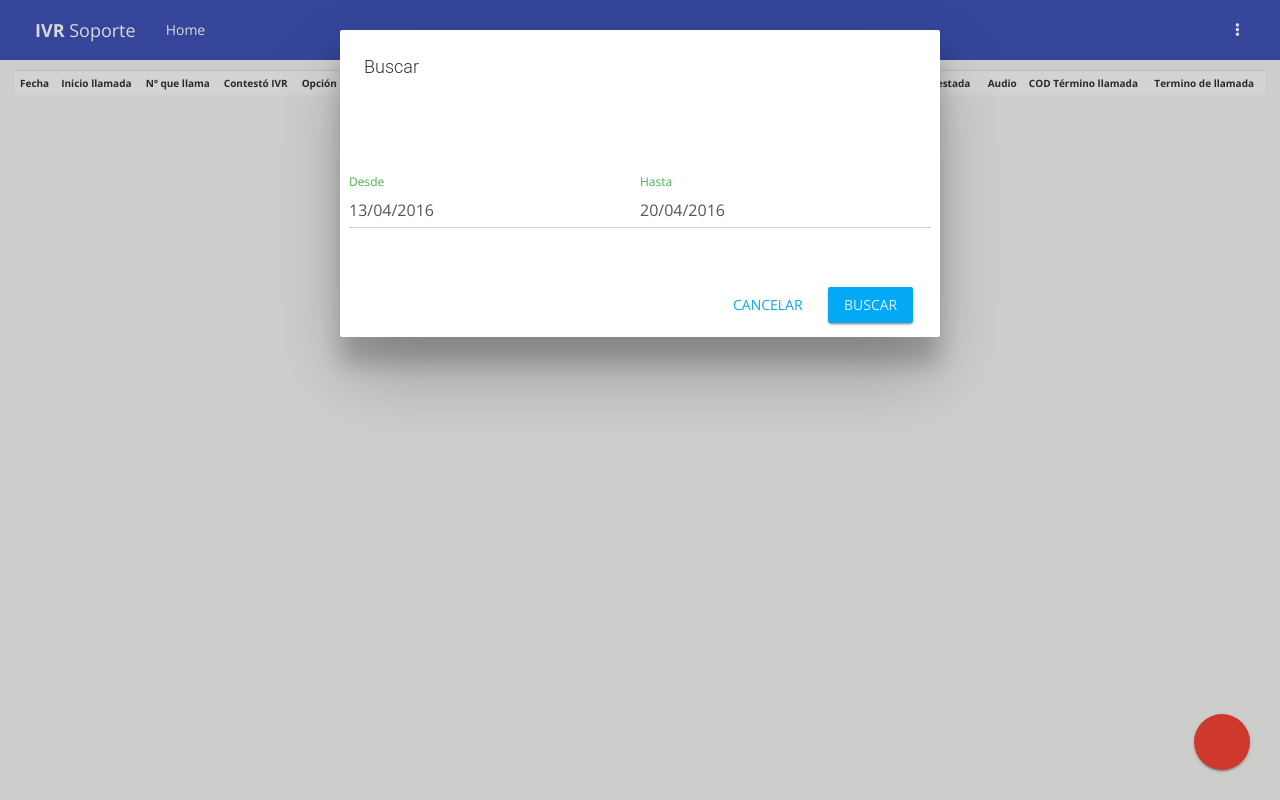
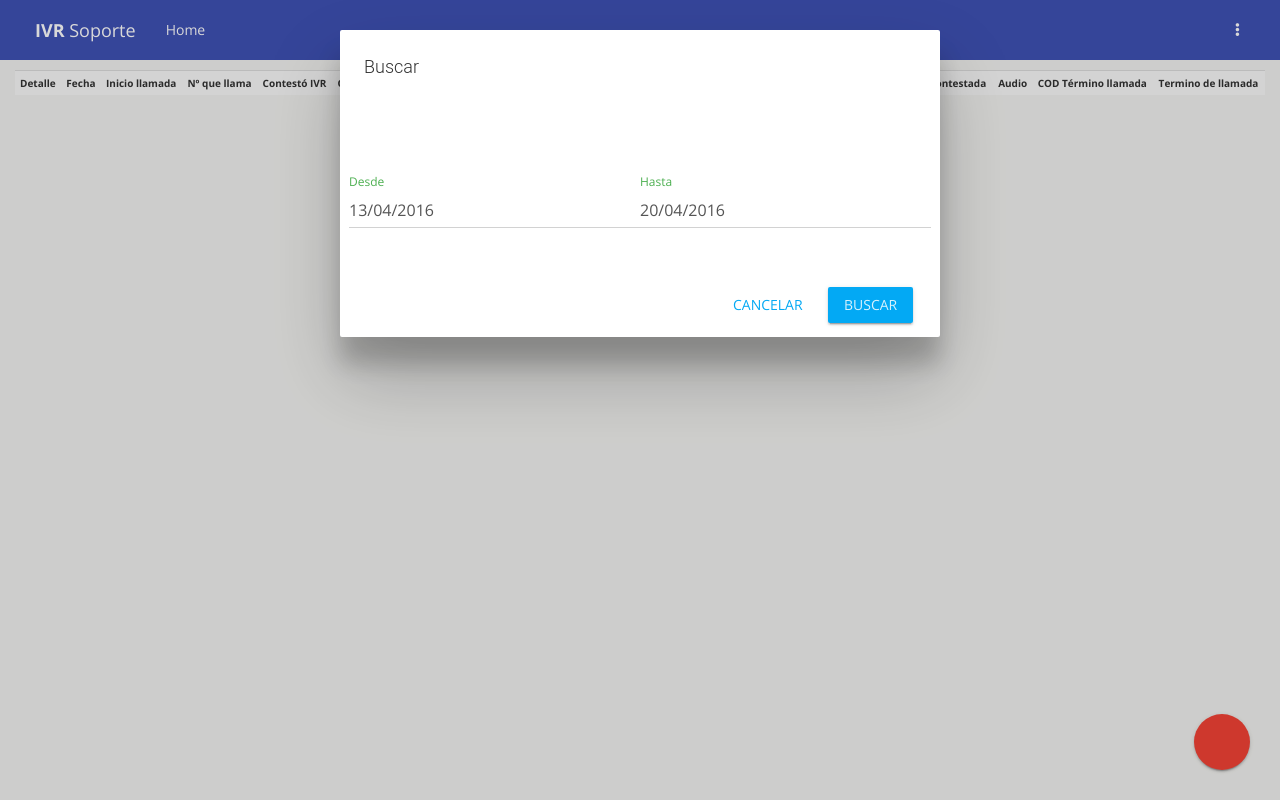
Before and after one commit to roofcat/ivr-support, a Django app: template templates/panel/index.html in a window 1280 px wide. Run offline with Django 3.2, Linux system fonts and the light colour scheme; the template is opened without the code that fills it, so the values that code supplies are empty; some libraries are stand-ins or nearby versions.

Commit message:
campos tabla

```diff
--- a/templates/panel/index.html
+++ b/templates/panel/index.html
@@ -6,6 +6,7 @@
 
 <table class="table table-hover table-striped table-condensed table-responsive" id="tableCall" style="font-size:10px;">
 	<tr>
+		<th>Detalle</th>
 		<th>Fecha</th>
 		<th>Inicio llamada</th>
 		<th>Nº que llama</th>
```
